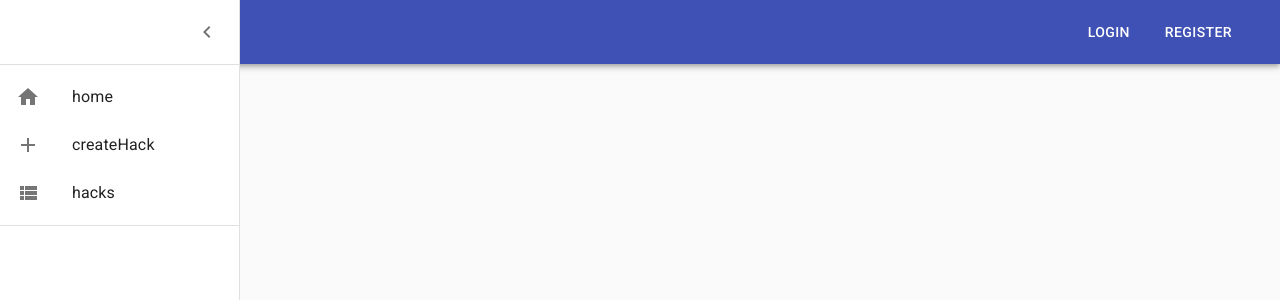
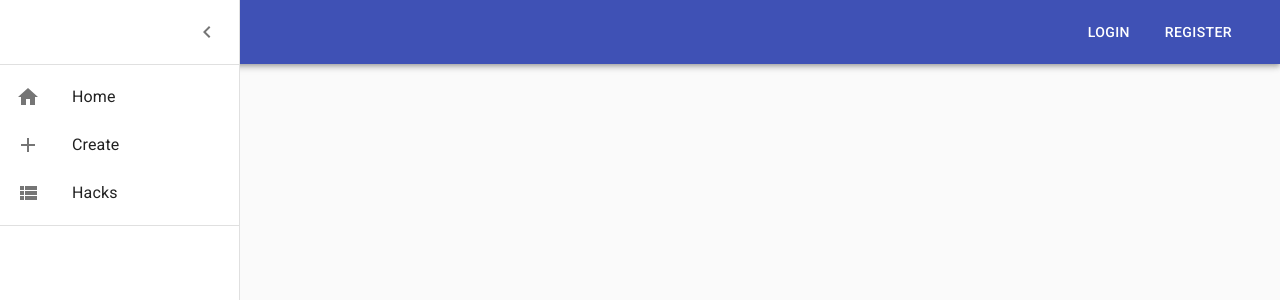
Before and after one commit to hackthehack/hack-zero-v2, a React (Create React App) app: page / in a window 1280 px wide. Both pictures are taken after a click on the button "open drawer". Shown: the top 300 px of the page. Built offline with nearby package versions, Linux system fonts and the light colour scheme.

Commit message:
fixed side-nav link display

```diff
--- a/src/App.js
+++ b/src/App.js
@@ -16,7 +16,7 @@ function App() {
         {/* <Route exact path="/" component={<h1>This is root</h1>}/> */}
         <Route path="/login" component={Login} />
         <Route path="/register" component={Register} />
-        <Route path="/createHack" component={CreateHack} />
+        <Route path="/create" component={CreateHack} />
         <Route path="/hacks" component={HacksPage} />
         <Route path="/hack/:id" component={HackDetails} />
       </Switch>
--- a/src/components/header.js
+++ b/src/components/header.js
@@ -117,7 +117,7 @@ export default function Header(props) {
   const handleDrawerClose = () => {
     setOpenDrawer(false);
   };
-  const links = ["/", "/createHack", "/hacks"];
+  const links = ["/", "/create", "/hacks"];
   const displayLinkIcon = index => {
     switch (index) {
       case 0:
@@ -229,7 +229,17 @@ export default function Header(props) {
         </div>
         <Divider />
         <List data-testid="drawerComponent">
-          {links.map((text, index) => (
+          {links.map((text, index) => {
+            // dirty fix to capitalize the first letter of the route
+            // *** /create -----> Create in the side nav
+            // **** /hacks ------> Hacks in the side nav
+            let displayLinkText;
+            displayLinkText =
+              text
+                .substr(1)
+                .charAt(0)
+                .toUpperCase() + text.slice(2);
+            return (
               <ListItem
                 onClick={handleDrawerClose}
                 component={Link}
@@ -239,12 +249,13 @@ export default function Header(props) {
               >
                 <ListItemIcon>{displayLinkIcon(index)}</ListItemIcon>
                 {text === "/" ? (
-                <ListItemText primary={"home"} />
+                  <ListItemText primary={"Home"} />
                 ) : (
-                <ListItemText primary={text.substr(1)} />
+                  <ListItemText primary={displayLinkText} />
                 )}
               </ListItem>
-          ))}
+            );
+          })}
         </List>
         <Divider />
       </Drawer>
```
Lines whose indentation alone changed are shown as unchanged.
